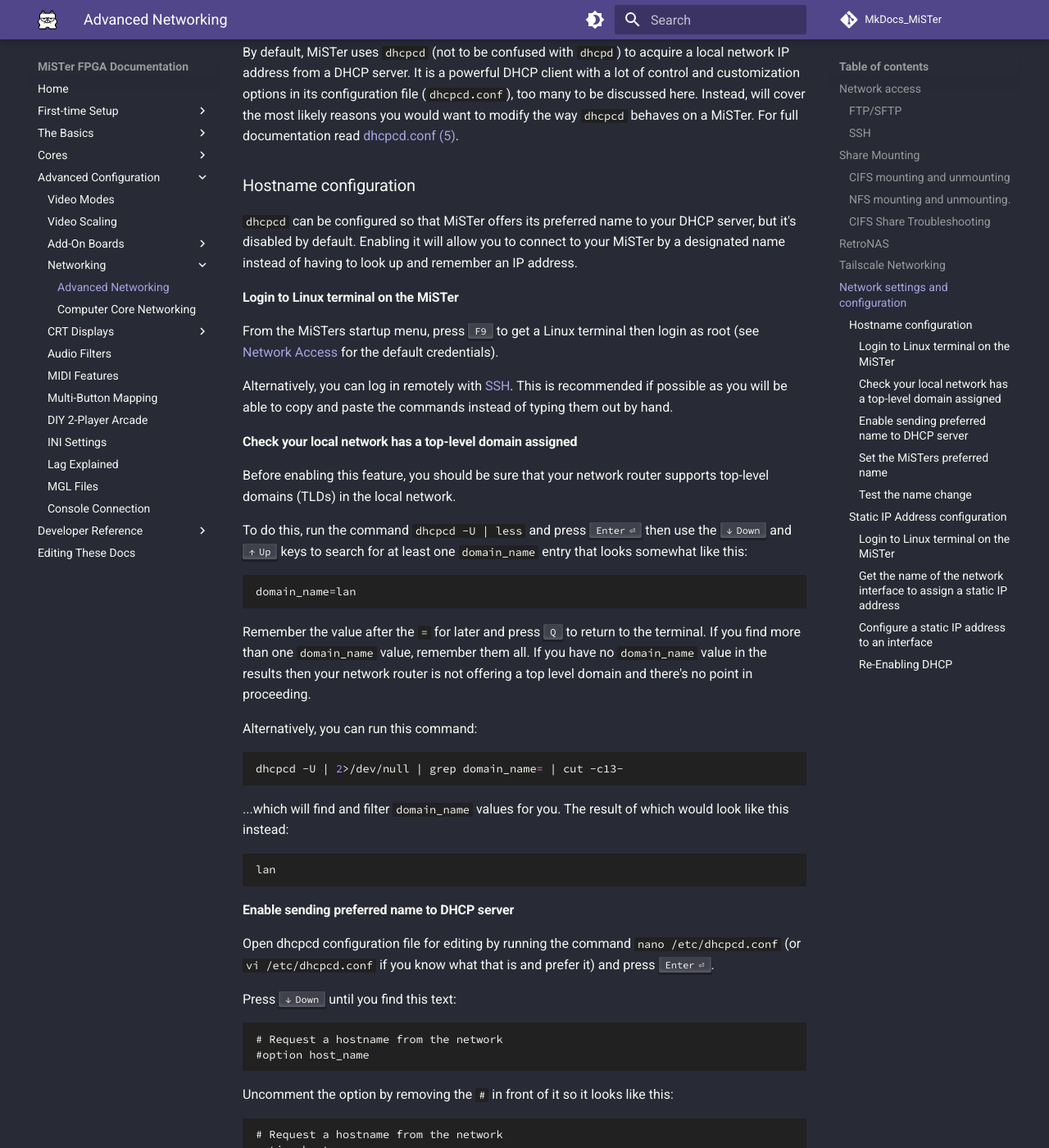
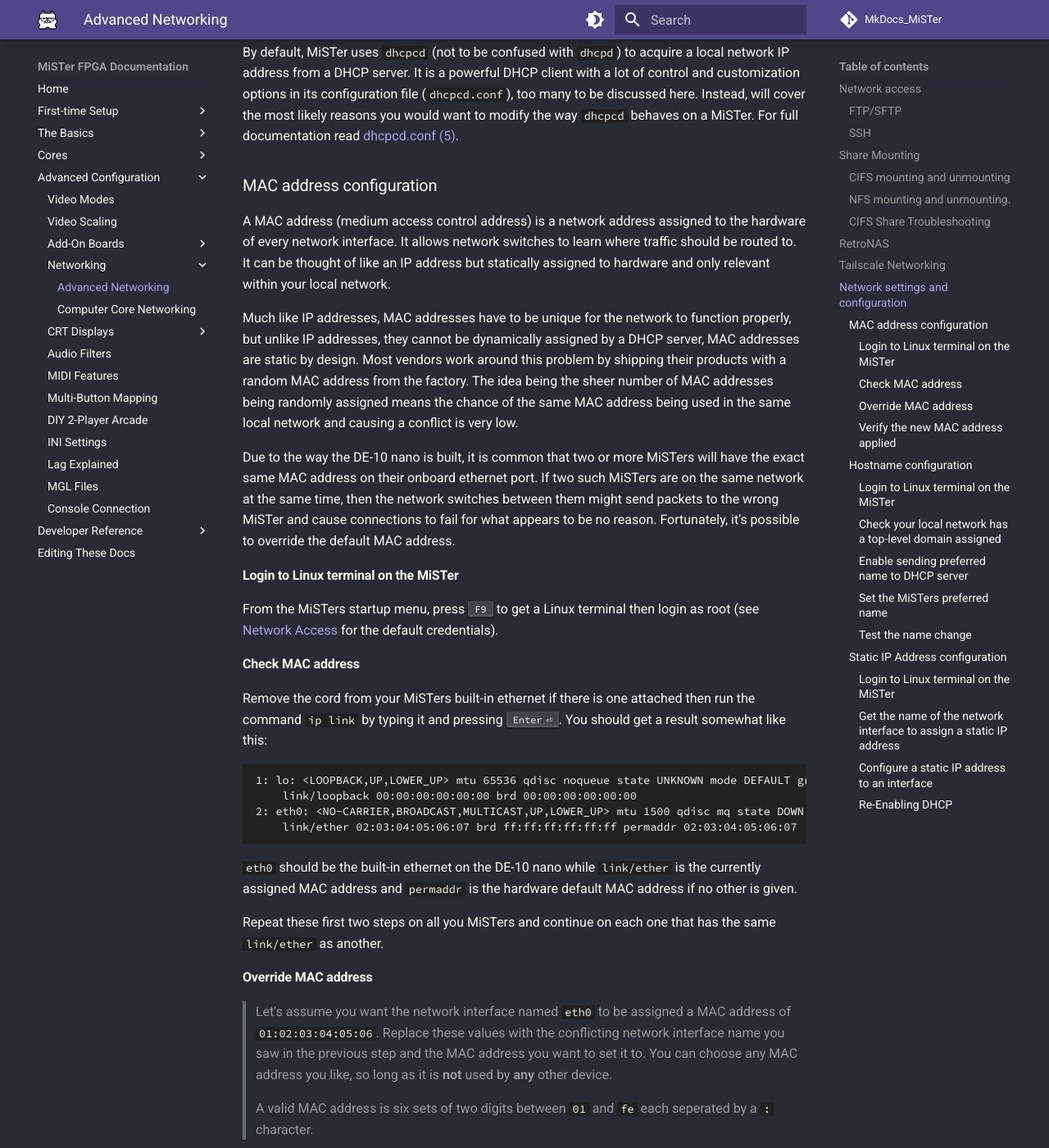
Before and after one commit to MiSTer-devel/MkDocs_MiSTer, an MkDocs documentation site: the page built from docs/advanced/network.md, in a window 1280 px wide and 1400 px high, scrolled down 4890 px. Shown: the whole window at 82% size. Built offline with MkDocs 1.6.1 and Material for MkDocs 9.7.7, drawn with Linux system fonts in a browser that asks for light colours; comment, search, counter and statistics services are not loaded; some of the changed text lies outside the part shown.

Commit message:
Added MAC address configuration with dhcpcd hook.

````diff
--- a/docs/advanced/network.md
+++ b/docs/advanced/network.md
@@ -147,6 +147,76 @@
 too many to be discussed here.
 Instead, will cover the most likely reasons you would want to modify the way `dhcpcd` behaves on a MiSTer.
 For full documentation read [dhcpcd.conf (5)](https://man.archlinux.org/man/dhcpcd.conf.5){target=blank}.
+
+### MAC address configuration
+A MAC address (medium access control address) is a network address assigned
+to the hardware of every network interface.
+It allows network switches to learn where traffic should be routed to.
+It can be thought of like an IP address but statically assigned to hardware and only relevant within your local network.
+
+Much like IP addresses, MAC addresses have to be unique for the network to function properly,
+but unlike IP addresses, they cannot be dynamically assigned by a DHCP server, MAC addresses are static by design.
+Most vendors work around this problem by shipping their products with a random MAC address from the factory.
+The idea being the sheer number of MAC addresses being randomly assigned
+means the chance of the same MAC address being used in the same local network and causing a conflict is very low.
+
+Due to the way the DE-10 nano is built,
+it is common that two or more MiSTers will have the exact same MAC address on their onboard ethernet port.
+If two such MiSTers are on the same network at the same time, then the
+network switches between them might send packets to the wrong MiSTer
+and cause connections to fail for what appears to be no reason.
+Fortunately, it's possible to override the default MAC address.
+
+#### Login to Linux terminal on the MiSTer
+From the MiSTers startup menu, press ++F9++ to get a Linux terminal then
+login as root (see [Network Access](#network-access) for the default credentials).
+
+#### Check MAC address
+Remove the cord from your MiSTers built-in ethernet if there is one attached
+then run the command `ip link` by typing it and pressing ++Enter++.
+You should get a result somewhat like this:
+```
+1: lo: <LOOPBACK,UP,LOWER_UP> mtu 65536 qdisc noqueue state UNKNOWN mode DEFAULT group default qlen 1000
+    link/loopback 00:00:00:00:00:00 brd 00:00:00:00:00:00
+2: eth0: <NO-CARRIER,BROADCAST,MULTICAST,UP,LOWER_UP> mtu 1500 qdisc mq state DOWN mode DEFAULT group default qlen 1000
+    link/ether 02:03:04:05:06:07 brd ff:ff:ff:ff:ff:ff permaddr 02:03:04:05:06:07
+```
+`eth0` should be the built-in ethernet on the DE-10 nano while `link/ether` is the currently assigned MAC address
+and `permaddr` is the hardware default MAC address if no other is given.
+
+Repeat these first two steps on all you MiSTers and continue on each one that has the same `link/ether` as another.
+
+#### Override MAC address
+> Let's assume you want the network interface named `eth0` to be assigned a MAC address of `01:02:03:04:05:06`.
+Replace these values with the conflicting network interface name you saw in the previous step
+and the MAC address you want to set it to.
+You can choose any MAC address you like, so long as it is **not** used by **any** other device.
+>
+> A valid MAC address is six sets of two digits between `01` and `fe` each seperated by a `:` character.
+
+Run the command `nano /etc/dhcpcd.enter-hook` to edit or create the file then write the following
+```
+if [ "$interface" = "eth0" ]; then
+    ip link set dev "$interface" address 01:02:03:04:05:06
+fi
+```
+
+Once done, press ++Ctrl+o++ to make `nano` save `dhcpcd.enter-hook` then ++Ctrl+x++ to exit `nano`.
+Run the command `reboot` to restart the MiSTer back to the startup menu with the new network settings applied.
+
+#### Verify the new MAC address applied
+Login to root on the Linux terminal the same way you did before and run the command `ip link` again.
+You should get a result somewhat like this:
+```
+1: lo: <LOOPBACK,UP,LOWER_UP> mtu 65536 qdisc noqueue state UNKNOWN mode DEFAULT group default qlen 1000
+    link/loopback 00:00:00:00:00:00 brd 00:00:00:00:00:00
+2: eth0: <NO-CARRIER,BROADCAST,MULTICAST,UP,LOWER_UP> mtu 1500 qdisc mq state DOWN mode DEFAULT group default qlen 1000
+    link/ether 01:02:03:04:05:06 brd ff:ff:ff:ff:ff:ff permaddr 02:03:04:05:06:07
+```
+`link/ether` should be the same MAC address you set in `/etc/dhcpcd.enter-hook`.
+If it is, you can now reattach the cord to this MiSTers built-in ethernet.
+In the unlikely event that the new MAC address you chose conflicts with another device on your network
+then replace that MAC address in `dhcpcd.enter-hook` with another random MAC address and `reboot` again.
 
 ### Hostname configuration
 `dhcpcd` can be configured so that MiSTer offers its preferred name to your DHCP server, but it's disabled by default.
````
